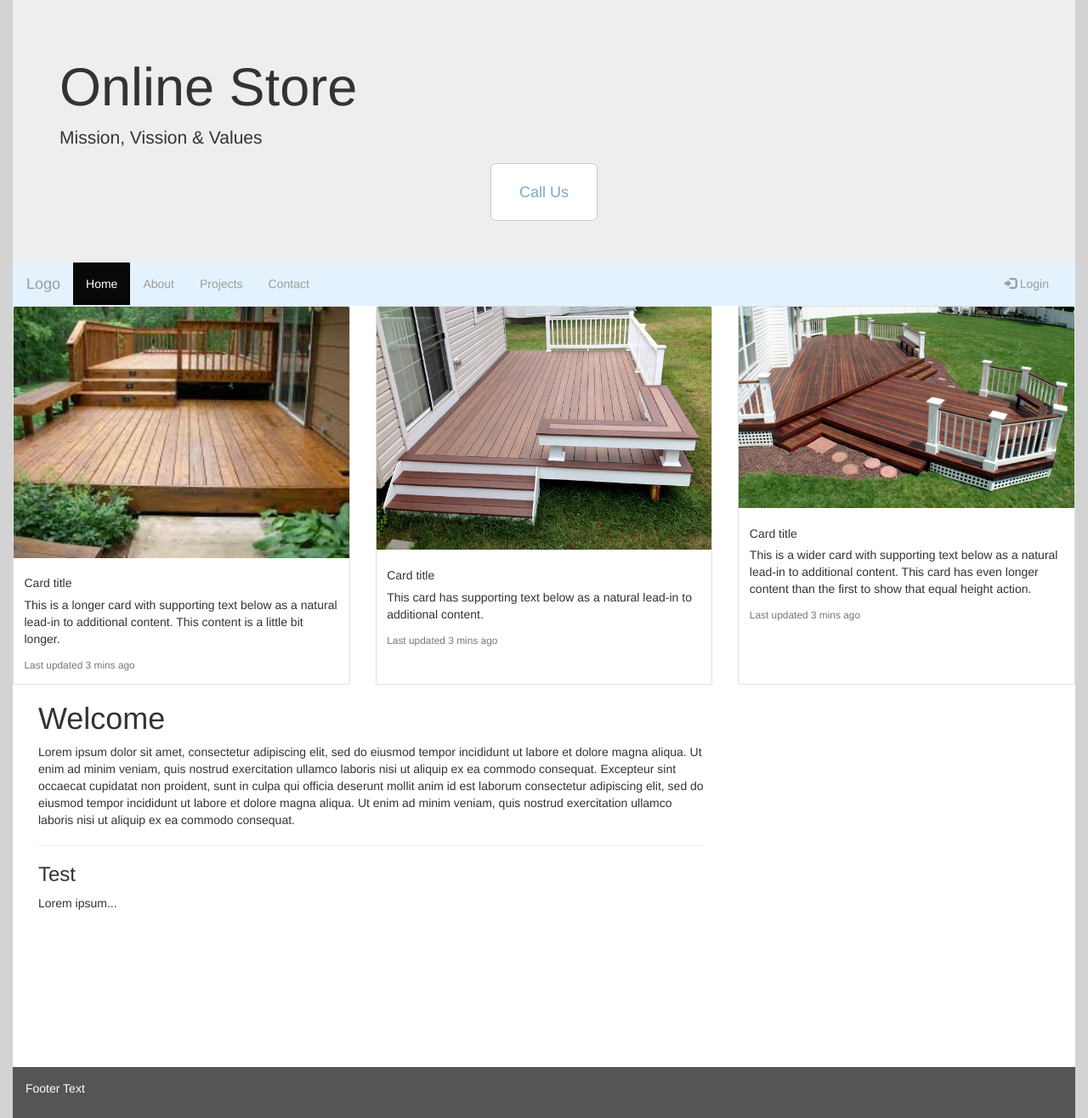
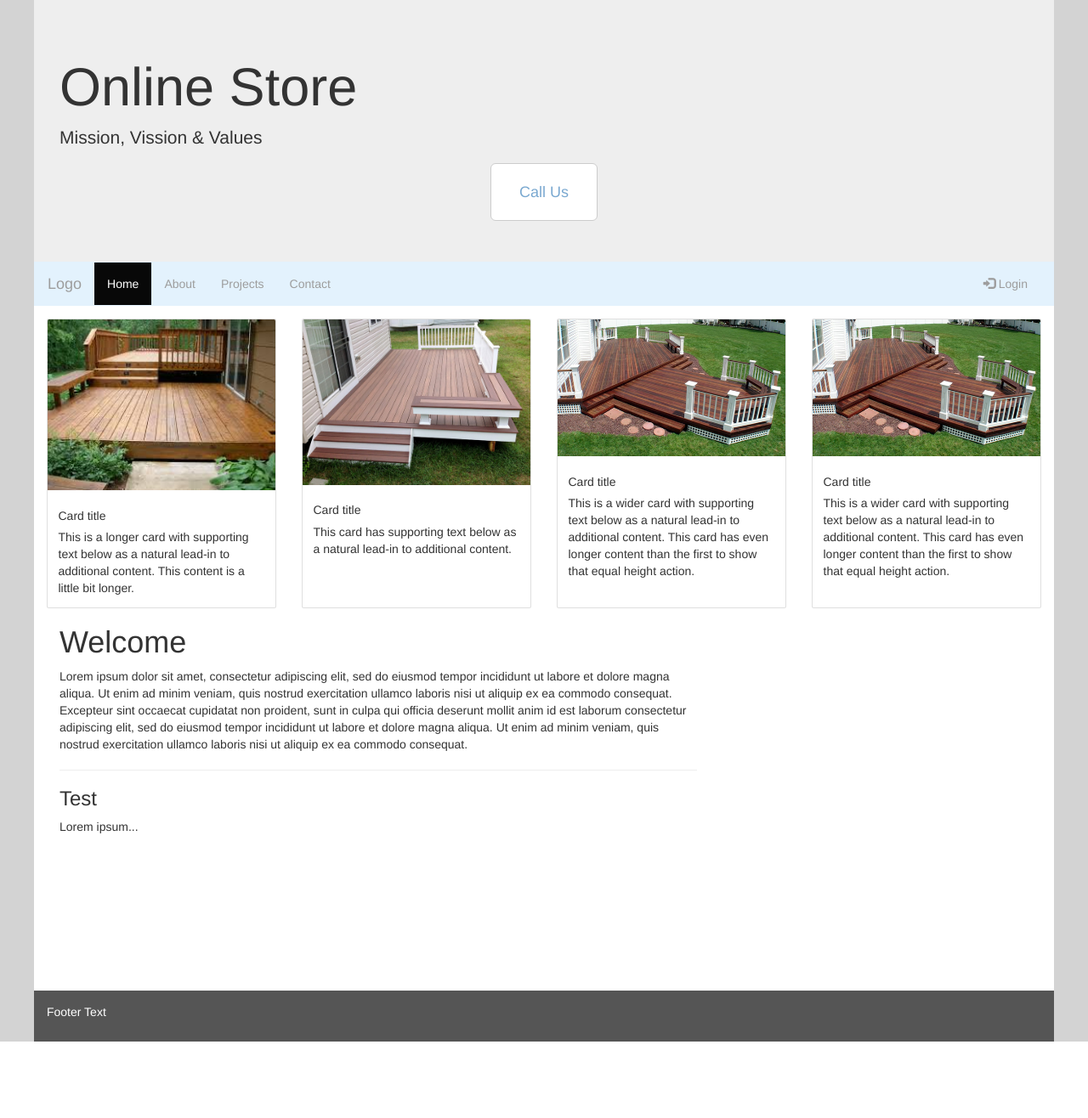
Before and after one commit to SeeratSek/ninjaconstruction, a PHP site: page / in a window 1280 px wide. Shown: the whole page at 85% size. After the commit the page ends 1226 px from the top, so only its background shows below. Run offline with PHP 8.4, Linux system fonts and the light colour scheme.

Commit message:
add one extra card and fix formatting

```diff
--- a/css/custom.css
+++ b/css/custom.css
@@ -258,3 +258,11 @@
         width: 100%
     }
 }
+
+.container-fluid-card {
+    padding-right: 15px;
+    padding-left: 15px;
+    padding-top: 15px;
+    margin-right: auto;
+    margin-left: auto;
+}
--- a/index.html
+++ b/index.html
@@ -15,7 +15,7 @@
     }
     /* Adds side margins to website*/
     .content {
-    max-width: 1250px;
+    max-width: 1200px;
     margin: auto;
     background-color: white;
    }
@@ -107,14 +107,13 @@
     </div>
   </div>
 </nav>
-
-<div class="card-deck" style="css/">
+<div class="container-fluid-card">
+<div class="card-deck">
     <div class="card">
       <img class="card-img-top" src="images/deck1.jpg" alt="Card image cap">
       <div class="card-body">
         <h5 class="card-title">Card title</h5>
         <p class="card-text">This is a longer card with supporting text below as a natural lead-in to additional content. This content is a little bit longer.</p>
-        <p class="card-text"><small class="text-muted">Last updated 3 mins ago</small></p>
       </div>
     </div>
     <div class="card">
@@ -122,7 +121,6 @@
       <div class="card-body">
         <h5 class="card-title">Card title</h5>
         <p class="card-text">This card has supporting text below as a natural lead-in to additional content.</p>
-        <p class="card-text"><small class="text-muted">Last updated 3 mins ago</small></p>
       </div>
     </div>
     <div class="card">
@@ -130,9 +128,16 @@
       <div class="card-body">
         <h5 class="card-title">Card title</h5>
         <p class="card-text">This is a wider card with supporting text below as a natural lead-in to additional content. This card has even longer content than the first to show that equal height action.</p>
-        <p class="card-text"><small class="text-muted">Last updated 3 mins ago</small></p>
       </div>
     </div>
+    <div class="card">
+        <img class="card-img-top" src="images/deck3.jpg" alt="Card image cap">
+        <div class="card-body">
+          <h5 class="card-title">Card title</h5>
+          <p class="card-text">This is a wider card with supporting text below as a natural lead-in to additional content. This card has even longer content than the first to show that equal height action.</p>
+        </div>
+      </div>
+  </div>
   </div>
 
 <div class="container-fluid text-center">
```
